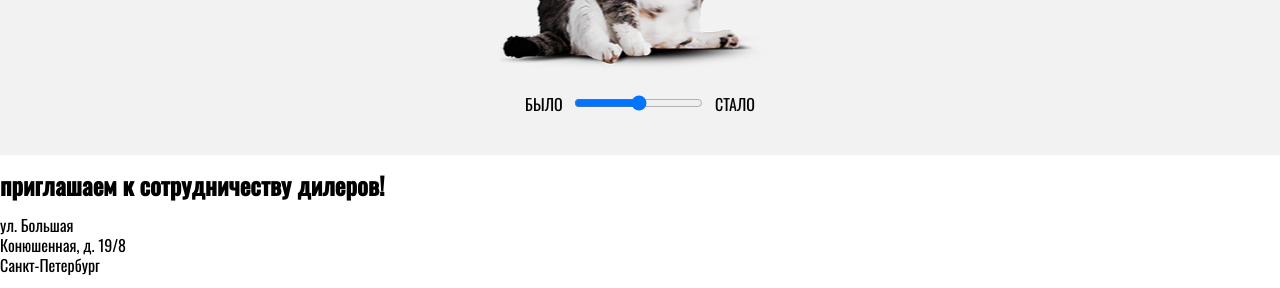
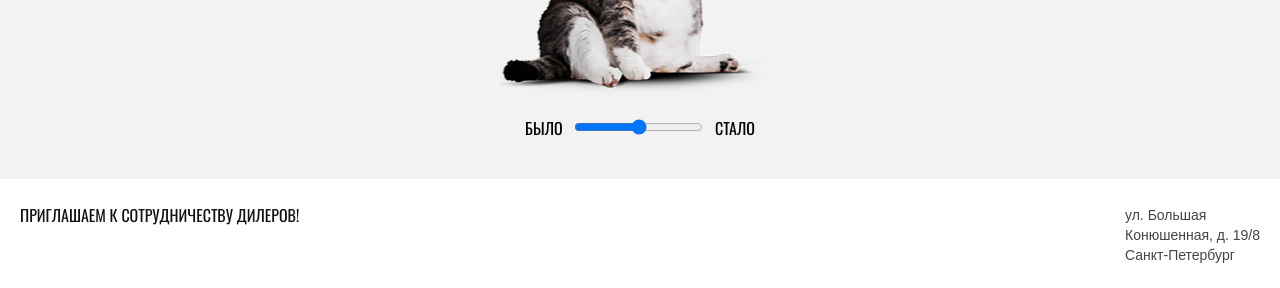
Before and after one commit to htmlacademy-adaptive/1481535-cat-energy-26, a website: page source/index.html in a window 1280 px wide. Shown: the part 1898-2186 px from the top of the page. Drawn offline with nearby package versions, Linux system fonts and the light colour scheme; files that its build step writes are made by us from their sources.

Commit message:
Базовая стилизация слока contacts

```diff
--- a/source/index.html
+++ b/source/index.html
@@ -160,7 +160,7 @@
       </div>
     </section>
     <section class="contacts">
-      <div class="contacts__address">
+      <div class="contacts__address container">
         <h2 class="contacts__title">
           приглашаем к сотрудничеству дилеров!
         </h2>
@@ -171,7 +171,7 @@
         </p>
       </div>
       <div class="contacts__map map">
-        <img class="map__image" src="img/" width="320" height="362" alt="Как к нам добраться.">
+        <img class="map__image" src="img/mobile/map.jpg" width="320" height="362" alt="Как к нам добраться.">
       </div>
     </section>
   </main>
--- a/source/sass/blocks/contacts.scss
+++ b/source/sass/blocks/contacts.scss
@@ -0,0 +1,34 @@
+.contacts {
+  background-color: $bg-color-default;
+}
+
+.contacts__address {
+  display: flex;
+  justify-content: space-between;
+  padding-top: 26px;
+  padding-bottom: 26px;
+}
+
+.contacts__title {
+  font-weight: 400;
+  font-size: 16px;
+  line-height: 20px;
+
+  color: $color-contacts;
+
+  text-transform: uppercase;
+
+  margin: 0;
+}
+
+.contacts__text {
+  font-family: 'Arial';
+  font-style: normal;
+  font-weight: 400;
+  font-size: 14px;
+  line-height: 20px;
+
+  color: $special_dark-grey;
+
+  margin: 0;
+}
--- a/source/sass/blocks/intro.scss
+++ b/source/sass/blocks/intro.scss
@@ -53,4 +53,6 @@
 
 .intro__button {
   padding: 12px 74px;
+  display: flex;
+  justify-content: center;
 }
--- a/source/sass/variables.scss
+++ b/source/sass/variables.scss
@@ -8,6 +8,7 @@ $ff-arial: "Arial", sans-serif;
 $color-default-black: #000000;
 $special_dark-grey: #444444;
 $color-default-white: #FFFFFF;
+$color-contacts: #111111;
 
 // Background-colors
 // -----------------------------------------
```
